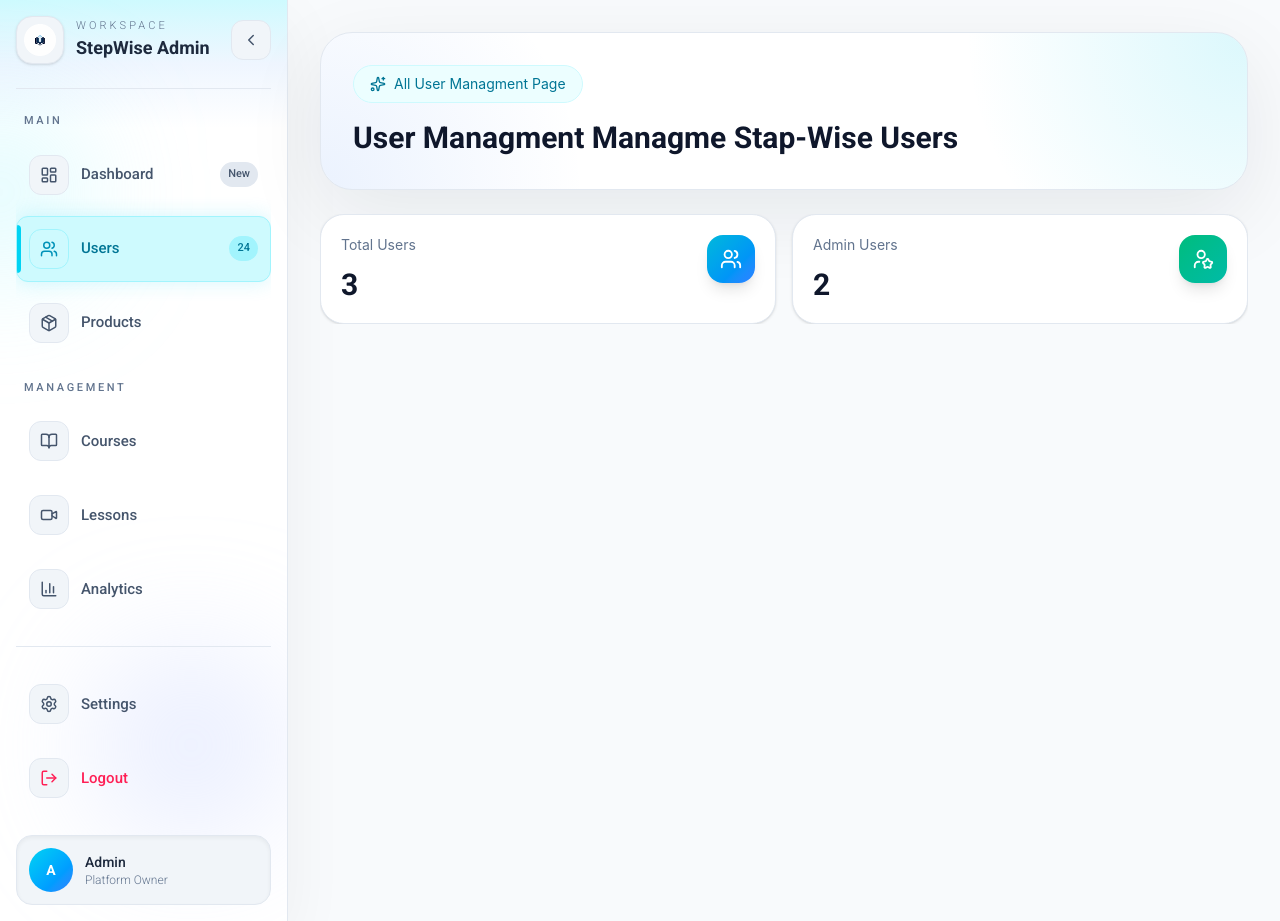
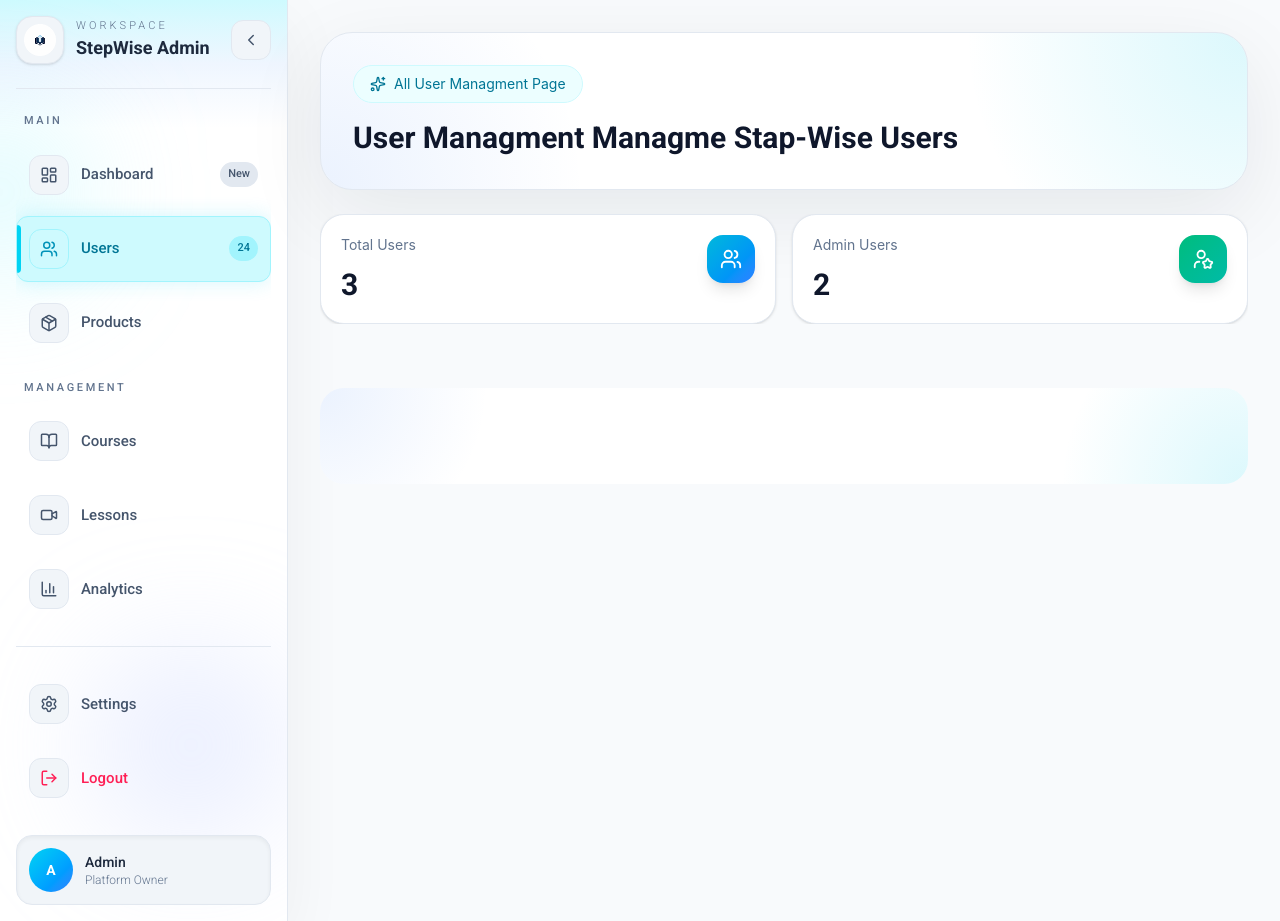
Before and after one commit to Step-Wise-Roadmaps/Step-Wise, a React (Vite) app in the folder Frontend/: page /admin-dashboard/users in a window 1280 px wide. Built offline with nearby package versions, Linux system fonts and the light colour scheme; no server answers; sample sign-in values are in the browser's storage.

Commit message:
feat: implement new function and style

```diff
--- a/Frontend/src/page/UsersPage.jsx
+++ b/Frontend/src/page/UsersPage.jsx
@@ -77,10 +77,35 @@ function UsersHeader() {
     )
 }
 
+function UsersTable() {
+
+    const TableRow = [
+        {
+            fullName: "Full Name",
+            email: "Email",
+            skill: "Skill",
+            enroled: "En-roled",
+            Role: "Role"
+        },
+    ]
+
+    return(
+        <>
+            <div className='mx-auto flex w-full max-w-7xl flex-col gap-6 p-4 pt-20 md:p-6 md:pt-6 lg:p-8'>
+                <div className='overflow-hidden w-full max-w-7xl bg-white relative rounded-3xl p-6 md:p-10 lg:p-12'>
+                    <div className='absolute inset-0 bg-[radial-gradient(circle_at_bottom_right,_rgba(34,211,238,0.16),_transparent_20%),radial-gradient(circle_at_top_left,_rgba(59,130,246,0.10),_transparent_18%)]' />
+                </div>
+            </div>
+        </>
+    )
+
+}
+
 function UsersPage() {
     return(
         <>
-            <UsersHeader />
+            <UsersHeader/>
+            <UsersTable />
         </>
     )
 }
```
